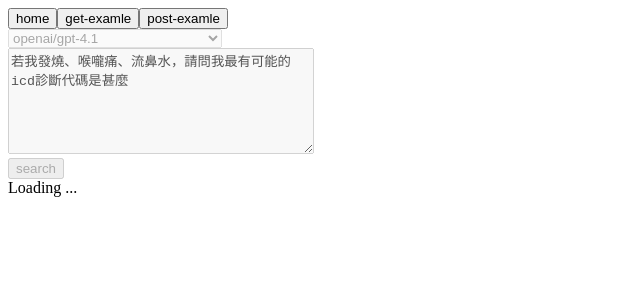
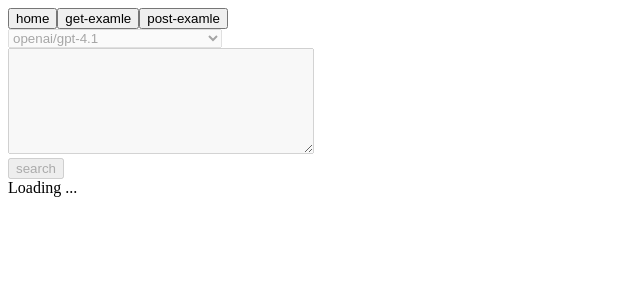
Before and after one commit to Peterson3548/icd, a Nuxt app: page /get-example in a window 1280 px wide. Shown: the top 300 px of the page, without its empty margins (0-640 px from the left). Built offline with nearby package versions, Linux system fonts and the light colour scheme.

Commit message:
remove example question

```diff
--- a/pages/get-example.vue
+++ b/pages/get-example.vue
@@ -20,6 +20,7 @@
         v-model="input"
         :disabled="status === 'pending'"
         style="width:300px;height:100px;"
+        required
       />
     </div>
 
@@ -46,7 +47,7 @@
 const models = useModels()
 const modelIndex = ref(0)
 
-const input = ref('若我發燒、喉嚨痛、流鼻水，請問我最有可能的icd診斷代碼是甚麼')
+const input = ref('')
 
 const { status, data, refresh } = useFetch('/api/get-icd', {
     query: {
--- a/pages/post-example.vue
+++ b/pages/post-example.vue
@@ -20,6 +20,7 @@
         v-model="input"
         :disabled="status === 'pending'"
         style="width:300px;height:100px;"
+        required
       />
     </div>
 
@@ -45,7 +46,7 @@
 <script setup>
 const models = useModels()
 const modelIndex = ref(0)
-const input = ref('若我發燒、喉嚨痛、流鼻水，請問我最有可能的icd診斷代碼是甚麼')
+const input = ref('')
 
 const { status, data, refresh } = useFetch('/api/get-icd-using-huggingface', {
     body: {
```
